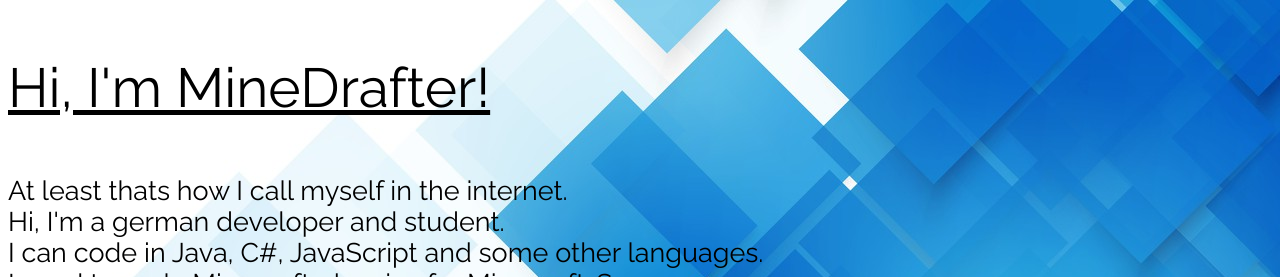
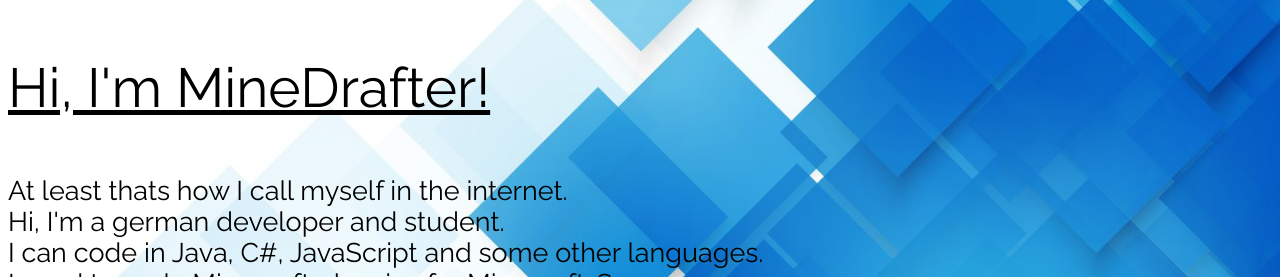
Before and after one commit to MineDrafter/MineDrafter.github.io, a plain HTML site: page index.html in a window 1280 px wide. Shown: the top 277 px of the page. Drawn offline with Linux system fonts and the light colour scheme.

Commit message:
Fixed Size adjustments
The page will now adjust to the browser size.

```diff
--- a/css/style.css
+++ b/css/style.css
@@ -1,5 +1,10 @@
 body {
   background-image: url("../img/Blue-Background.jpg");
+  background-color: skyblue;
+  background-repeat: no-repeat;
+  overflow-x: hidden;
+  background-size: 100vw auto;
+
 }
 
 p.title {
--- a/index.html
+++ b/index.html
@@ -7,6 +7,7 @@
 <link rel="stylesheet" href="https://fonts.googleapis.com/css?family=Raleway">
 <link rel="stylesheet" href="css/style.css">
 
+<meta name="viewport" content="width=device-width, initial-scale=1.0">
 </head>
 
 <body>
```
